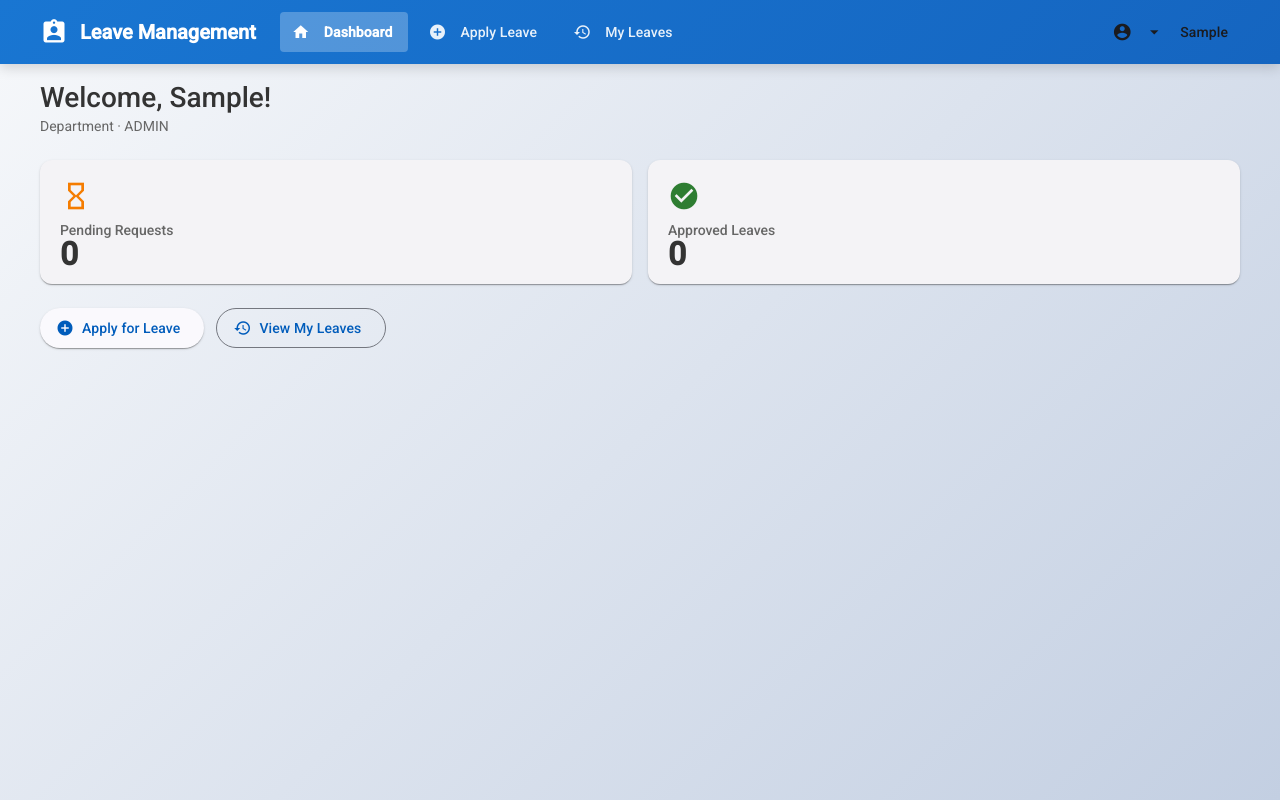
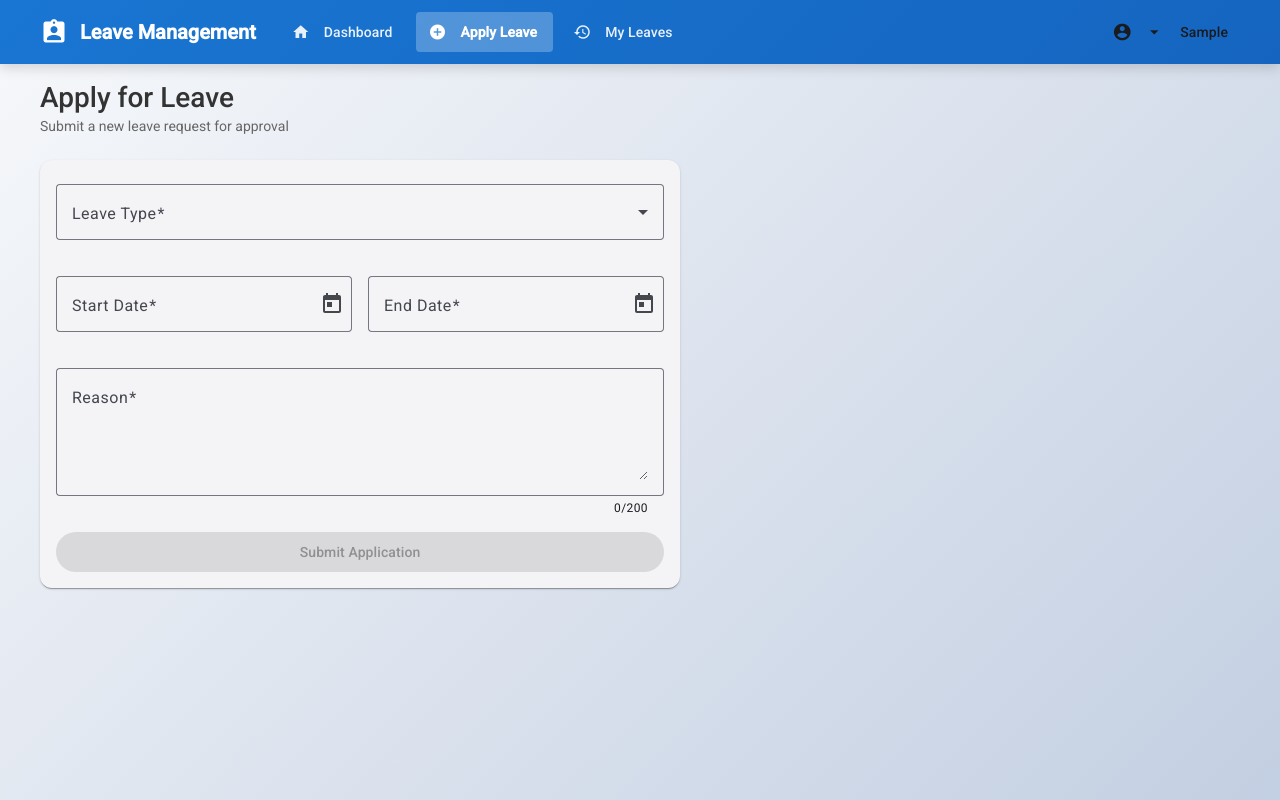
Before and after one commit to mayur-nimbalkar/Leave-Management-System, an Angular app in the folder Frontend/: page /apply-leave in a window 1280 px wide. Before the commit this address led to /dashboard. Built offline with nearby package versions, Linux system fonts and the light colour scheme; no server answers; sample sign-in values are in the browser's storage.

Commit message:
feat: addedapply-leaves

```diff
--- a/Frontend/src/app/app.routes.ts
+++ b/Frontend/src/app/app.routes.ts
@@ -20,6 +20,11 @@ export const routes: Routes = [
     canActivate: [authGuard],
     loadComponent: () => import('./features/my-leaves/my-leaves').then((m) => m.MyLeaves),
   },
+  {
+    path: 'apply-leave',
+    canActivate: [authGuard],
+    loadComponent: () => import('./features/apply-leave/apply-leave').then((m) => m.ApplyLeave),
+  },
   { path: '', redirectTo: 'dashboard', pathMatch: 'full' },
   { path: '**', redirectTo: 'dashboard' },
 ];
--- /dev/null
+++ b/Frontend/src/app/features/apply-leave/apply-leave.css
@@ -0,0 +1,28 @@
+@import '../../shared/page-styles.css';
+
+.form-card {
+  max-width: 640px;
+}
+
+.leave-form {
+  display: flex;
+  flex-direction: column;
+  gap: 16px;
+  padding-top: 8px;
+}
+
+.full-width {
+  width: 100%;
+}
+
+.date-row {
+  display: grid;
+  grid-template-columns: 1fr 1fr;
+  gap: 16px;
+}
+
+@media (max-width: 600px) {
+  .date-row {
+    grid-template-columns: 1fr;
+  }
+}
--- /dev/null
+++ b/Frontend/src/app/features/apply-leave/apply-leave.html
@@ -0,0 +1,57 @@
+<div class="page-container">
+  <div class="page-header">
+    <h1>Apply for Leave</h1>
+    <p>Submit a new leave request for approval</p>
+  </div>
+
+  <mat-card class="form-card">
+    <mat-card-content>
+      <form [formGroup]="leaveForm" (ngSubmit)="onSubmit()" class="leave-form">
+        <mat-form-field appearance="outline" class="full-width">
+          <mat-label>Leave Type</mat-label>
+          <mat-select formControlName="leaveType">
+            <mat-option *ngFor="let type of leaveTypes" [value]="type.value">
+              {{ type.label }}
+            </mat-option>
+          </mat-select>
+          <mat-error>Leave type is required</mat-error>
+        </mat-form-field>
+
+        <div class="date-row">
+          <mat-form-field appearance="outline">
+            <mat-label>Start Date</mat-label>
+            <input matInput [matDatepicker]="startPicker" formControlName="startDate" />
+            <mat-datepicker-toggle matSuffix [for]="startPicker"></mat-datepicker-toggle>
+            <mat-datepicker #startPicker></mat-datepicker>
+            <mat-error>Start date is required</mat-error>
+          </mat-form-field>
+
+          <mat-form-field appearance="outline">
+            <mat-label>End Date</mat-label>
+            <input matInput [matDatepicker]="endPicker" formControlName="endDate" />
+            <mat-datepicker-toggle matSuffix [for]="endPicker"></mat-datepicker-toggle>
+            <mat-datepicker #endPicker></mat-datepicker>
+            <mat-error>End date is required</mat-error>
+          </mat-form-field>
+        </div>
+
+        <mat-form-field appearance="outline" class="full-width">
+          <mat-label>Reason</mat-label>
+          <textarea matInput rows="4" formControlName="reason" maxlength="200"></textarea>
+          <mat-hint align="end">{{ leaveForm.get('reason')?.value?.length || 0 }}/200</mat-hint>
+          <mat-error>Reason is required (max 200 characters)</mat-error>
+        </mat-form-field>
+
+        <button
+          mat-raised-button
+          color="primary"
+          type="submit"
+          [disabled]="isSubmitting || leaveForm.invalid"
+        >
+          <mat-spinner *ngIf="isSubmitting" diameter="20"></mat-spinner>
+          {{ isSubmitting ? 'Submitting...' : 'Submit Application' }}
+        </button>
+      </form>
+    </mat-card-content>
+  </mat-card>
+</div>
--- /dev/null
+++ b/Frontend/src/app/features/apply-leave/apply-leave.ts
@@ -0,0 +1,85 @@
+import { Component, OnInit, DestroyRef, inject } from '@angular/core';
+import { CommonModule, DatePipe } from '@angular/common';
+import { FormControl, FormGroup, ReactiveFormsModule, Validators } from '@angular/forms';
+import { Router } from '@angular/router';
+import { MatSnackBar, MatSnackBarModule } from '@angular/material/snack-bar';
+import { takeUntilDestroyed } from '@angular/core/rxjs-interop';
+import { AngularMaterials } from '../../../shared/AngularMaterial';
+import { LeaveService } from '../../services/leaveService';
+
+@Component({
+  selector: 'app-apply-leave',
+  standalone: true,
+  imports: [CommonModule, ReactiveFormsModule, ...AngularMaterials, MatSnackBarModule],
+  providers: [DatePipe],
+  templateUrl: './apply-leave.html',
+  styleUrl: './apply-leave.css',
+})
+export class ApplyLeave implements OnInit {
+  private leaveService = inject(LeaveService);
+  private router = inject(Router);
+  private snackBar = inject(MatSnackBar);
+  private datePipe = inject(DatePipe);
+  private destroyRef = inject(DestroyRef);
+
+  leaveForm!: FormGroup;
+  isSubmitting = false;
+
+  leaveTypes = [
+    { value: 'CL', label: 'Casual Leave (CL)' },
+    { value: 'SL', label: 'Sick Leave (SL)' },
+    { value: 'EL', label: 'Earned Leave (EL)' },
+    { value: 'CompOff', label: 'Compensatory Off' },
+  ];
+
+  ngOnInit(): void {
+    this.leaveForm = new FormGroup({
+      leaveType: new FormControl('', Validators.required),
+      startDate: new FormControl('', Validators.required),
+      endDate: new FormControl('', Validators.required),
+      reason: new FormControl('', [Validators.required, Validators.maxLength(200)]),
+    });
+  }
+
+  onSubmit(): void {
+    if (this.leaveForm.invalid) {
+      this.snackBar.open('Please fill all required fields', 'Close', { duration: 3000 });
+      return;
+    }
+
+    const { leaveType, startDate, endDate, reason } = this.leaveForm.value;
+
+    if (new Date(startDate) > new Date(endDate)) {
+      this.snackBar.open('Start date cannot be after End date', 'Close', { duration: 3000 });
+      return;
+    }
+
+    this.isSubmitting = true;
+
+    this.leaveService
+      .applyLeave({
+        leaveType,
+        startDate: this.formatDate(startDate),
+        endDate: this.formatDate(endDate),
+        reason,
+      })
+      .pipe(takeUntilDestroyed(this.destroyRef))
+      .subscribe({
+        next: () => {
+          this.isSubmitting = false;
+          this.snackBar.open('Leave application submitted!', 'Close', { duration: 3000 });
+          this.router.navigate(['/my-leaves']);
+        },
+        error: (err) => {
+          this.isSubmitting = false;
+          this.snackBar.open(err.error?.message || 'Failed to submit leave', 'Close', {
+            duration: 4000,
+          });
+        },
+      });
+  }
+
+  private formatDate(date: any): string {
+    return this.datePipe.transform(date, 'yyyy-MM-dd') || '';
+  }
+}
```
